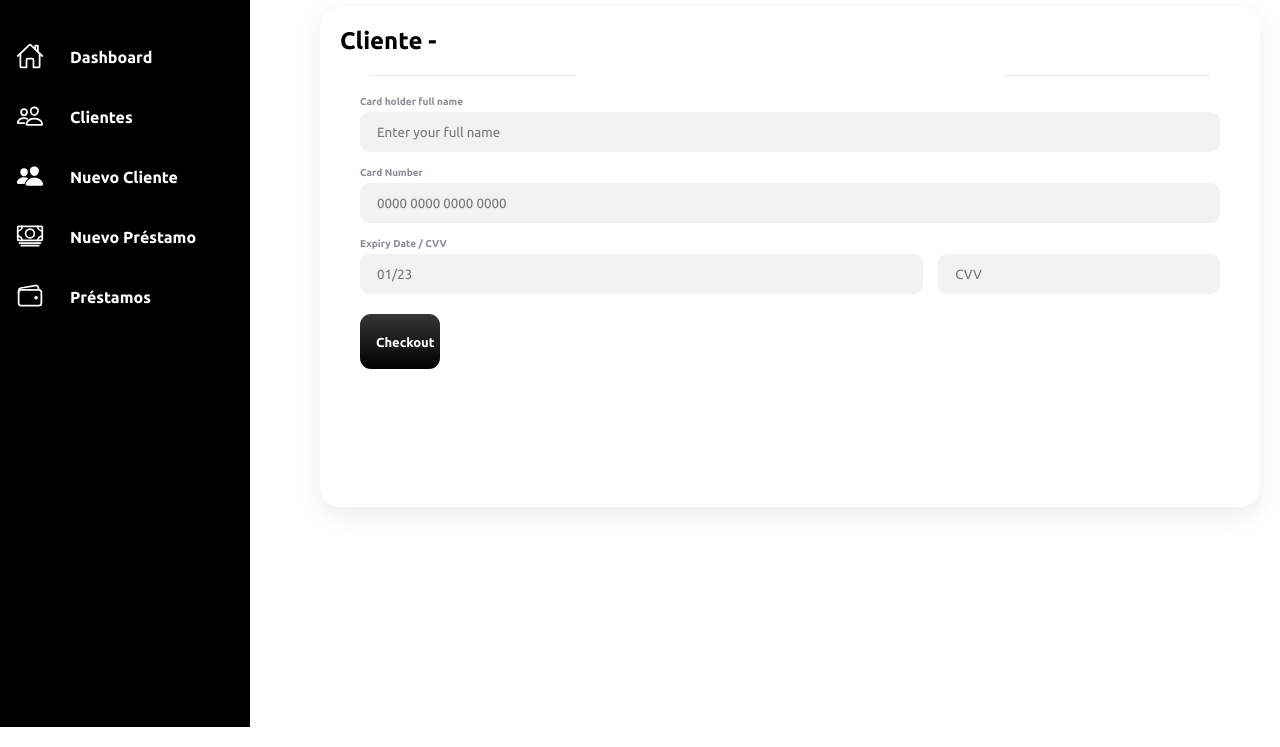
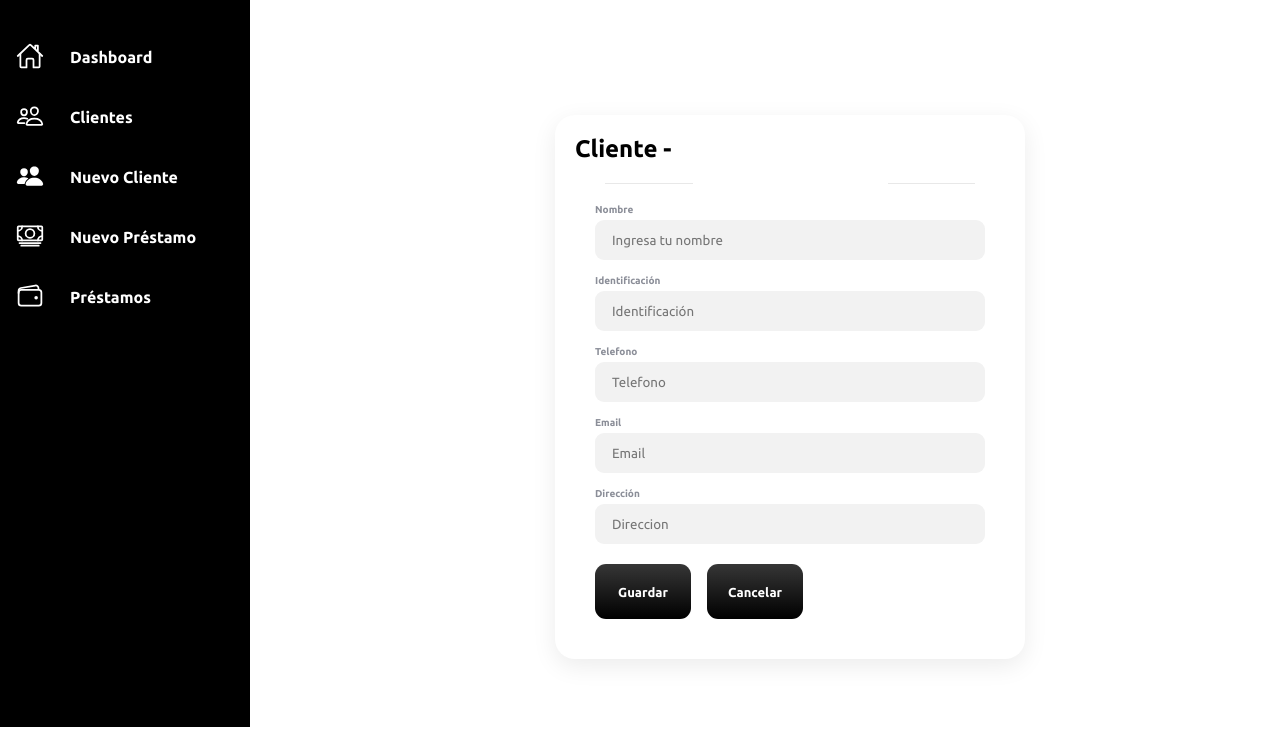
Before and after one commit to MIGUELNINOSILVA/Sistema-gestion-prestamos-monetarios, a plain HTML site: page frontend/Responsive Admin Dashboard/clientes/detalleCliente.html in a window 1280 px wide. Shown: the part 73-820 px from the top of the page. Drawn offline with nearby package versions, Linux system fonts and the light colour scheme; no server answers; files whose address does not match are found by name.

Commit message:
feat: :lipstick: FORMULARIO LISTO PARA AGREGAR UPDATE

```diff
--- a/frontend/Responsive Admin Dashboard/Responsive Admin Dashboard - final/assets/css/style.css
+++ b/frontend/Responsive Admin Dashboard/Responsive Admin Dashboard - final/assets/css/style.css
@@ -156,7 +156,7 @@ body {
   display: flex;
   justify-content: space-between;
   align-items: center;
-  padding: 0 10px;
+  padding: 50px 10px;
 }
 
 .toggle {
--- a/frontend/Responsive Admin Dashboard/clientes/clientes.css
+++ b/frontend/Responsive Admin Dashboard/clientes/clientes.css
@@ -9,7 +9,7 @@ button {
     border-radius: .5rem;
     border: none;
     cursor: pointer;
-    width: 5rem;
+    width: 6rem;
 }
 
 button:hover {
@@ -84,6 +84,7 @@ button:hover {
 
 .details-all{
     width: 100%;
+    height: 90vh;
 }
 
 a{
--- a/frontend/Responsive Admin Dashboard/clientes/detalleCliente.css
+++ b/frontend/Responsive Admin Dashboard/clientes/detalleCliente.css
@@ -1,5 +1,11 @@
 .recentOrders{
-    width: 100%!important;
+    width: 50%!important;
+}
+
+.details-all{
+    display: flex;
+    justify-content: center;
+    align-items: center;
 }
 
 .modal {
@@ -85,7 +91,7 @@
 
 .split {
     display: grid;
-    grid-template-columns: 4fr 2fr;
+    grid-template-columns: 2fr 2fr;
     gap: 15px;
 }
 
--- a/frontend/Responsive Admin Dashboard/clientes/detalleCliente.html
+++ b/frontend/Responsive Admin Dashboard/clientes/detalleCliente.html
@@ -116,27 +116,36 @@
                                     </div>
                                     <div class="credit-card-info--form">
                                         <div class="input_container">
-                                            <label for="password_field" class="input_label">Card holder full
-                                                name</label>
-                                            <input id="password_field" class="input_field" type="text" name="input-name"
-                                                title="Inpit title" placeholder="Enter your full name">
+                                            <label for="nombreClienteFormulario" class="input_label">Nombre</label>
+                                            <input id="nombreClienteFormulario" class="input_field" type="text" name="input-name"
+                                                title="Inpit title" placeholder="Ingresa tu nombre">
                                         </div>
                                         <div class="input_container">
-                                            <label for="password_field" class="input_label">Card Number</label>
-                                            <input id="password_field" class="input_field" type="number"
-                                                name="input-name" title="Inpit title" placeholder="0000 0000 0000 0000">
+                                            <label for="identificacionClienteFormulario" class="input_label">Identificación</label>
+                                            <input id="identificacionClienteFormulario" class="input_field" type="text" name="input-name"
+                                                title="Inpit title" placeholder="Identificación">
                                         </div>
                                         <div class="input_container">
-                                            <label for="password_field" class="input_label">Expiry Date / CVV</label>
-                                            <div class="split">
-                                                <input id="password_field" class="input_field" type="text"
-                                                    name="input-name" title="Expiry Date" placeholder="01/23">
-                                                <input id="password_field" class="input_field" type="number" name="cvv"
-                                                    title="CVV" placeholder="CVV">
-                                            </div>
+                                            <label for="telefonoClienteFormulario" class="input_label">Telefono</label>
+                                            <input id="telefonoClienteFormulario" class="input_field" type="text" name="input-name"
+                                                title="Inpit title" placeholder="Telefono">
                                         </div>
+                                        <div class="input_container">
+                                            <label for="emailClienteFormulario" class="input_label">Email</label>
+                                            <input id="emailClienteFormulario" class="input_field" type="email" name="input-name"
+                                                title="Inpit title" placeholder="Email">
+                                        </div>
+                                        <div class="input_container">
+                                            <label for="direccionClienteFormulario" class="input_label">Dirección</label>
+                                            <input id="direccionClienteFormulario" class="input_field" type="text" name="input-name"
+                                                title="Inpit title" placeholder="Direccion">
+                                        </div>
+
                                     </div>
-                                    <button class="purchase--btn">Checkout</button>
+                                    <div style="display: flex; gap: 1rem;">
+                                        <button class="purchase--btn" type="submit">Guardar</button>
+                                        <button class="purchase--btn" type="submit">Cancelar</button>
+                                    </div>
                                 </form>
                             </div>
                     </div>
--- a/frontend/Responsive Admin Dashboard/clientes/detalleCliente.js
+++ b/frontend/Responsive Admin Dashboard/clientes/detalleCliente.js
@@ -2,10 +2,15 @@ import {
     getOneClientes
 } from "../Responsive Admin Dashboard - final/assets/js/API.js";
 
+/* Selectores */
 const nombreClienteTitle = document.getElementById('nombreClienteTitle');
 document.addEventListener('DOMContentLoaded', loadData());
 const titleForm = document.getElementById('titleForm');
-
+const nombreClienteFormulario = document.getElementById('nombreClienteFormulario');
+const identificacionClienteFormulario = document.getElementById('identificacionClienteFormulario');
+const telefonoClienteFormulario = document.getElementById('telefonoClienteFormulario');
+const emailClienteFormulario = document.getElementById('emailClienteFormulario');
+const direccionClienteFormulario = document.getElementById('direccionClienteFormulario');
 
 async function loadData() {
     try {
@@ -17,6 +22,11 @@ async function loadData() {
 
         nombreClienteTitle.textContent = `${cliente.nombre}`;
         titleForm.textContent = `${cliente.nombre}`;
+        nombreClienteFormulario.value = `${cliente.nombre}`;
+        identificacionClienteFormulario.value = `${cliente.identificacion}`;
+        telefonoClienteFormulario.value = `${cliente.telefono}`;
+        emailClienteFormulario.value = `${cliente.mail}`;
+        direccionClienteFormulario.value = `${cliente.direccion}`;
     } catch (error) {
         console.log(error);
     } finally {
```
